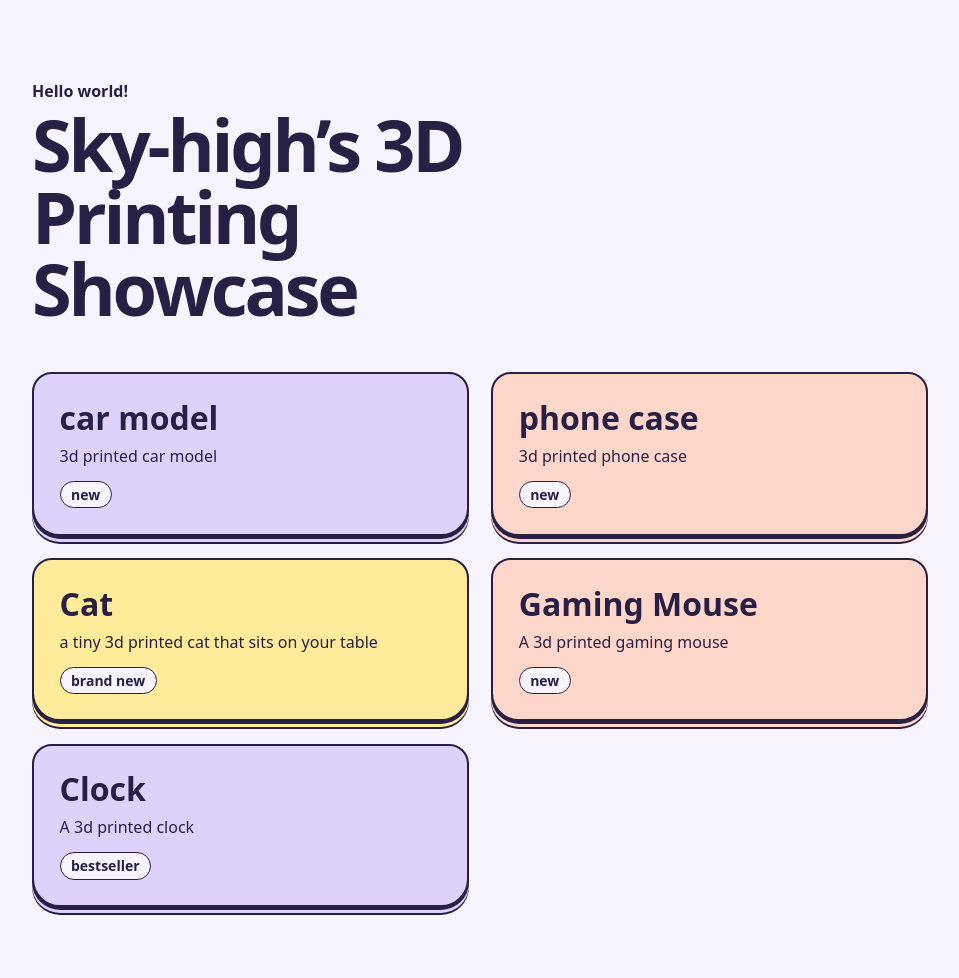
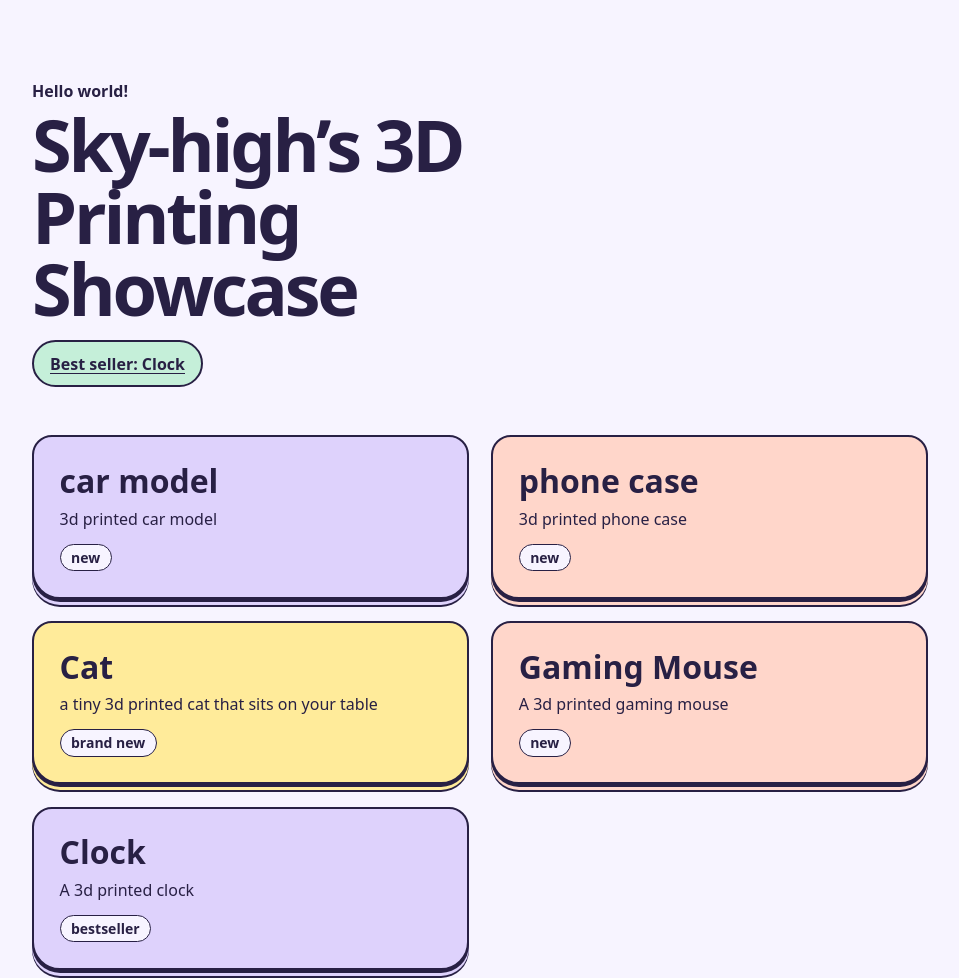
Before and after one commit to BobTheDev1/bobthedev1.github.io, a plain HTML site: page index.html in a window 1280 px wide. Shown: the whole page, without its empty margins (160-1119 px from the left). Drawn offline with Linux system fonts and the light colour scheme.

Commit message:
Add files via upload

```diff
--- a/index.html
+++ b/index.html
@@ -42,6 +42,29 @@
       line-height: 1;
       letter-spacing: -.045em;
     }
+
+    .best-seller-link {
+      display: inline-block;
+      margin-top: 1rem;
+      padding: .65rem 1rem;
+      border: 2px solid currentColor;
+      border-radius: 99px;
+      background: var(--mint);
+      color: var(--ink);
+      font-weight: 700;
+      text-underline-offset: .18em;
+      overflow-wrap: anywhere;
+    }
+
+    .best-seller-link:hover { background: var(--lilac); }
+
+    .best-seller-link:focus-visible,
+    #best-seller:target {
+      outline: 3px solid var(--ink);
+      outline-offset: 4px;
+    }
+
+    #best-seller { scroll-margin-top: 1rem; }
 
     .products {
       display: grid;
@@ -103,7 +126,7 @@
 </head>
 <body>
   <main>
-    <header>
+    <header id="showcase-heading">
       <p>Hello world!</p>
       <h1>Sky-high’s 3D Printing Showcase</h1>
     </header>
@@ -111,6 +134,7 @@
     <p id="product-status" role="status"></p>
   </main>
   <script>
+    const showcaseHeading = document.querySelector('#showcase-heading');
     const productList = document.querySelector('#products');
     const status = document.querySelector('#product-status');
 
@@ -120,6 +144,9 @@
         if (!response.ok) throw new Error('Product file could not be read');
 
         const products = await response.json();
+        const bestSellerIndex = products.findIndex(({ label }) =>
+          typeof label === 'string' && /^best[\s-]*seller$/i.test(label.trim())
+        );
         const cards = products.map(({ name, pitch, label, image }) => {
           const card = document.createElement('li');
           card.className = 'product';
@@ -144,6 +171,18 @@
           return card;
         });
         productList.replaceChildren(...cards);
+
+        if (bestSellerIndex !== -1) {
+          const bestSeller = cards[bestSellerIndex];
+          bestSeller.id = 'best-seller';
+          bestSeller.tabIndex = -1;
+
+          const link = document.createElement('a');
+          link.className = 'best-seller-link';
+          link.href = '#best-seller';
+          link.textContent = `Best seller: ${products[bestSellerIndex].name}`;
+          showcaseHeading.append(link);
+        }
       } catch {
         status.textContent = "Can't read products.json — check for a missing comma or quote.";
       }
```
